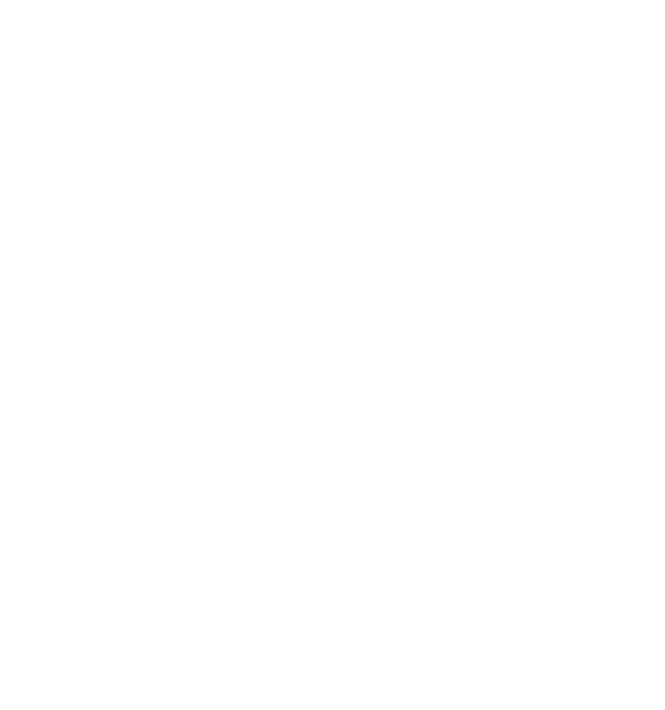
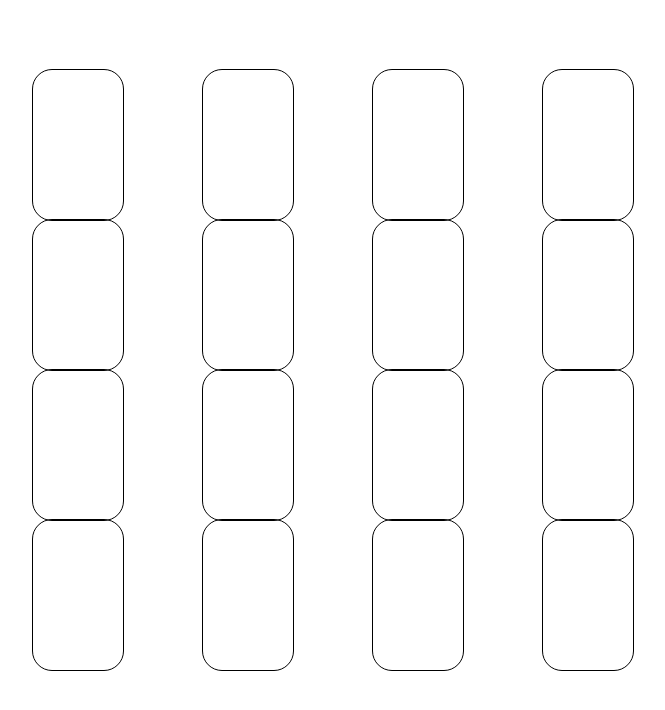
Before and after one commit to katlegokgotse/memory-game, a plain HTML site: page index.html in a window 1280 px wide. Shown: the whole page, without its empty margins (278-943 px from the left). Drawn offline with Linux system fonts and the light colour scheme.

Commit message:
setting up the card

```diff
--- a/index.html
+++ b/index.html
@@ -4,8 +4,110 @@
     <meta charset="UTF-8">
     <meta name="viewport" content="width=device-width, initial-scale=1.0">
     <title>Mind Game</title>
+    <link rel="stylesheet" href="/styles/globals.css">
 </head>
 <body>
+    <div class="container">
+        <div class="game-board">
+            <div class="card">
+              <div class="front"></div>
+              <div class="back">
+                  1
+              </div>
+            </div>
+            <div class="card">
+                <div class="front"></div>
+                <div class="back">
+                    1
+                </div>
+              </div>
+              <div class="card">
+                <div class="front"></div>
+                <div class="back">
+                    1
+                </div>
+              </div>
+              <div class="card">
+                <div class="front"></div>
+                <div class="back">
+                    1
+                </div>
+              </div>
+              <div class="card">
+                <div class="front"></div>
+                <div class="back">
+                    1
+                </div>
+              </div>
+              <div class="card">
+                <div class="front"></div>
+                <div class="back">
+                    1
+                </div>
+              </div>
+              <div class="card">
+                <div class="front"></div>
+                <div class="back">
+                    1
+                </div>
+              </div>
+              <div class="card">
+                <div class="front"></div>
+                <div class="back">
+                    1
+                </div>
+              </div>
+              <div class="card">
+                <div class="front"></div>
+                <div class="back">
+                    1
+                </div>
+              </div>
+              <div class="card">
+                <div class="front"></div>
+                <div class="back">
+                    1
+                </div>
+              </div>
+              <div class="card">
+                <div class="front"></div>
+                <div class="back">
+                    1
+                </div>
+              </div>
+              <div class="card">
+                <div class="front"></div>
+                <div class="back">
+                    1
+                </div>
+              </div>
+              <div class="card">
+                <div class="front"></div>
+                <div class="back">
+                    1
+                </div>
+              </div>
+              <div class="card">
+                <div class="front"></div>
+                <div class="back">
+                    1
+                </div>
+              </div>
+              <div class="card">
+                <div class="front"></div>
+                <div class="back">
+                    1
+                </div>
+              </div>
+              <div class="card">
+                <div class="front"></div>
+                <div class="back">
+                    1
+                </div>
+              </div>
 
+          </div>
+    </div>
+    <script src="/scripts/main.js"></script>
 </body>
 </html>
--- /dev/null
+++ b/scripts/main.js
@@ -0,0 +1 @@
+export const container = document.getElementsByClassName("container")
--- /dev/null
+++ b/scripts/src/components/card.js
@@ -0,0 +1,4 @@
+import { container } from "../../main";
+
+export const card = document.createElement('p')
+container.appendChild(card)
--- a/styles/globals.css
+++ b/styles/globals.css
@@ -0,0 +1,48 @@
+body{
+    width: 100%;
+    box-sizing: border-box;
+    padding: 0;
+    margin: 0;
+    position: relative;
+}
+
+.container{
+    display: flex;
+    justify-content: center;
+    align-items: center;
+    padding: 35px;
+    margin: 35px;
+    position: relative;
+}
+.game-board{
+    display: grid;
+    grid-template-rows: repeat(4, 100px);
+    grid-template-columns: repeat(4, 150px);
+    position: relative;
+    grid-row-gap: 50px;
+    grid-column-gap: 20px;
+}
+.card{
+    width: 100px;
+    height: 150px;
+    display: flex;
+    justify-content: center;
+    align-items: center;
+}
+.card .front{
+    width: 100%;
+    height: 100%;
+    background-color: linear(black, grey );
+    border-color: black;
+   border-style: solid;
+   border-width: 1px;
+   border-radius: 20px;
+}
+
+.card .back{
+    visibility: hidden;
+}
+
+.card .back:hover{
+    visibility: visible;
+}
```
Also changed, not shown: scripts/index.js (deleted).
